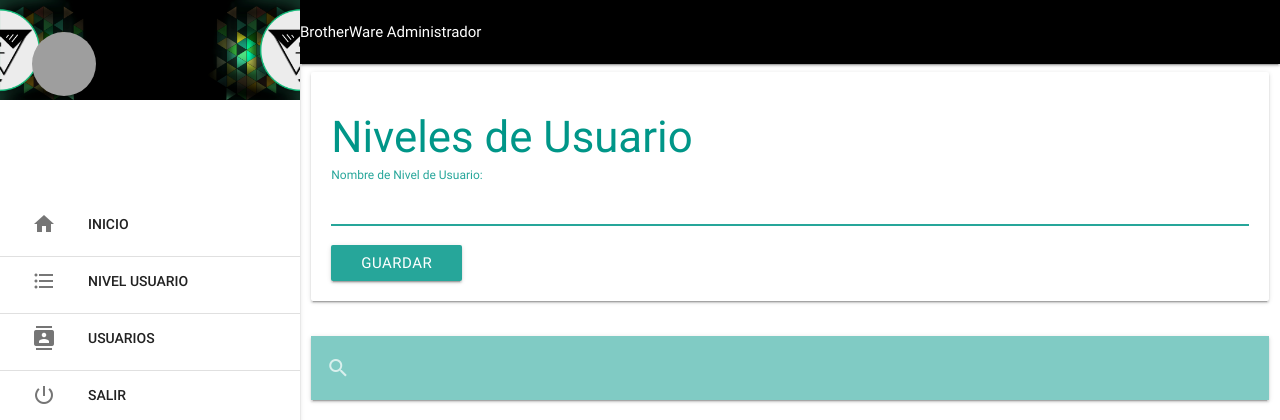
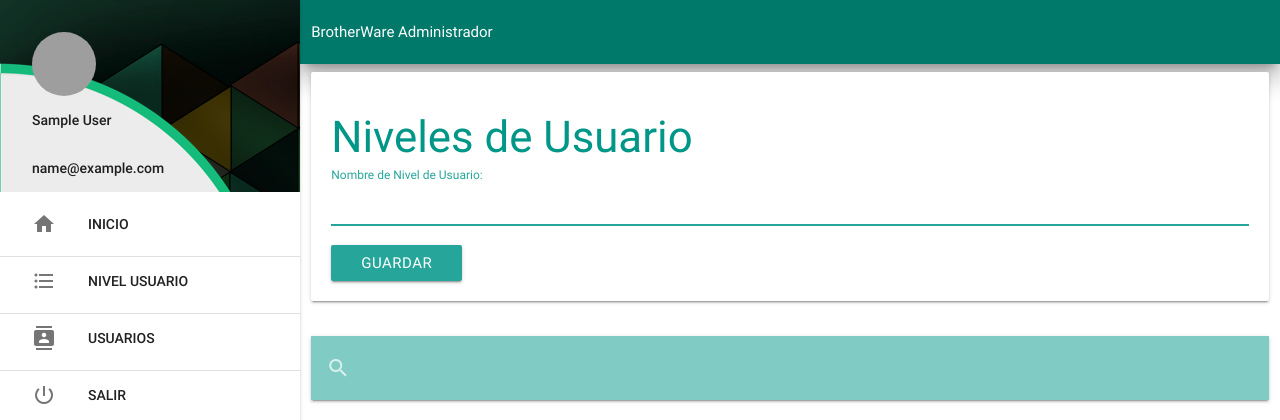
Before and after one commit to estebanmachucaolivares/brotherware, a PHP site: page /admin/nivel in a window 1280 px wide. Shown: the top 420 px of the page. Run offline with PHP 8.4, Linux system fonts and the light colour scheme; the visitor is signed in with stand-in values (Sample User, id 1); data that the repository does not hold is empty; some libraries are stand-ins or nearby versions; grey boxes are pictures that could not be loaded.

Commit message:
modificaciones en nav

```diff
--- a/admin/css/fuentes.css
+++ b/admin/css/fuentes.css
@@ -1,4 +1,9 @@
 
 body {
     font-family: "Homer Simpson UI", Georgia, Serif;
+
 }
+
+p {
+    font-weight: bold;
+  }
--- a/admin/extend/menu_admin.php
+++ b/admin/extend/menu_admin.php
@@ -1,18 +1,24 @@
-<nav class="black">
+<nav class="z-depth-5">
+<div class="nav-wrapper teal darken-2" >
+<div class="row" >
+  <div class="col m12" >
   <a href="" data-activates="menu" class="button-collpase" ><i class="material-icons">menu</i></a>
   <div class="nav-wrapper">
   <a href="#"class="brand_logo" >BrotherWare Administrador</a>
+  </div>
+  </div>
+  </div>
   </div>
 </nav>
 <ul id="menu" class="side-nav fixed " >
   <li>
     <div class="userView" >
       <div class="background ">
-        <img src="../img/fondo.png" class="responsive-img"  >
+        <img src="../img/fondo.png"  >
       </div>
       <a href="../perfil/index.php" class=""><img src="../usuarios/<?php  echo $_SESSION['foto']?>" class="circle" alt=""></a>
-      <a href="../perfil/perfil.php" class="white-text center" ><?php  echo $_SESSION['nombre']?> </a>
-      <a href="" class="white-text center"><?php  echo $_SESSION['correo']?>  </a>
+      <a href="../perfil/perfil.php" ><?php  echo $_SESSION['nombre']?>  </a>
+      <a href="../perfil/perfil.php"  "><?php  echo $_SESSION['correo']?>  </a>
     </div>
   </li>
   <li><a href="../inicio"><i class="material-icons">home</i> INICIO</a></li>
```
Also changed, not shown: admin/css/estilo_tab.css (+6 -6 lines), admin/extend/menu_mantenedor.php (+11 -5 lines), index.php (+6 -8 lines).
